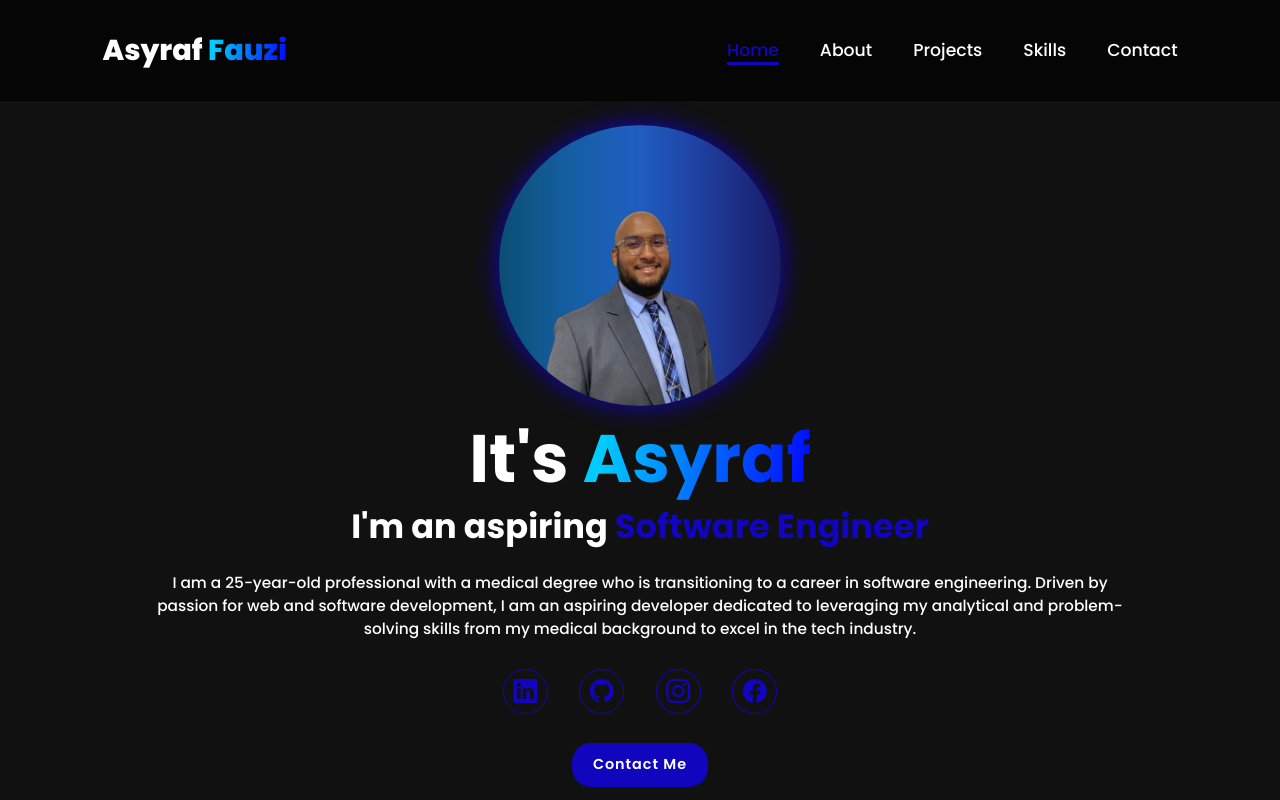
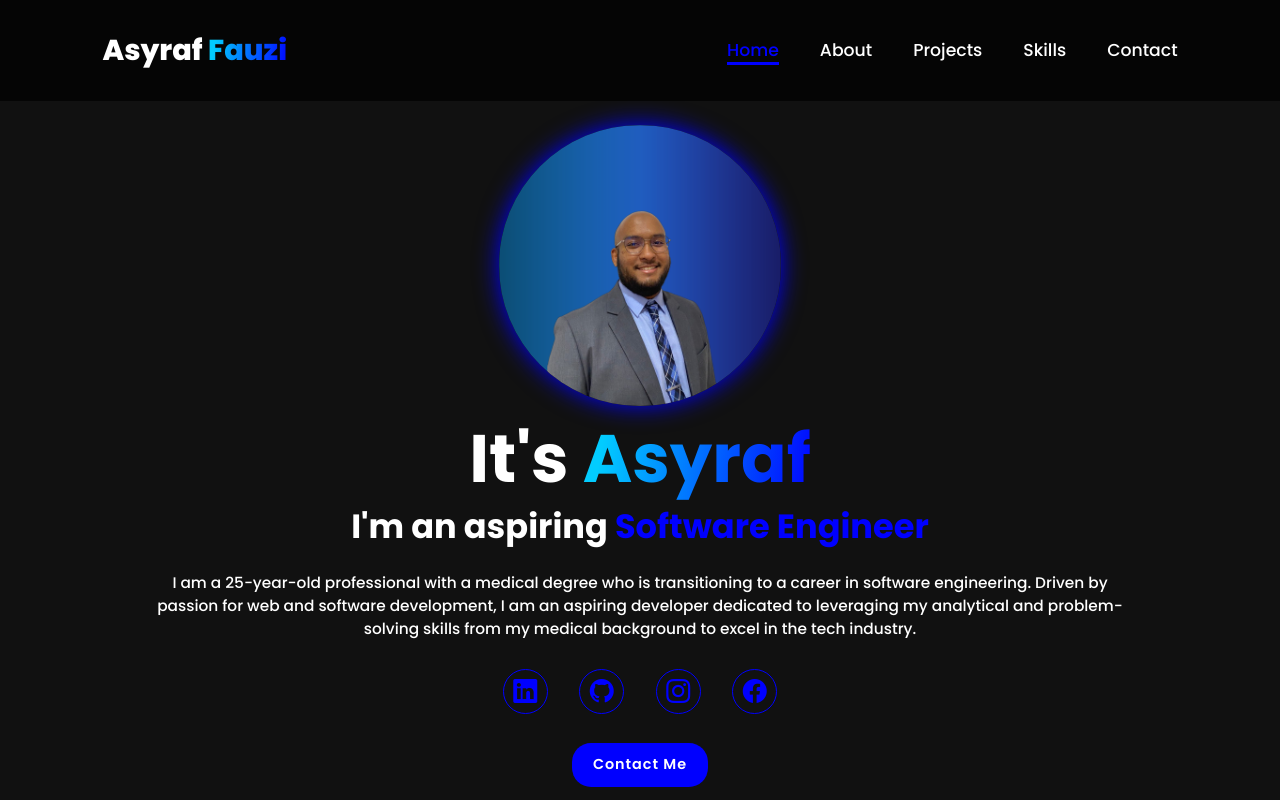
Before and after one commit to Dr-Asyraf/Dr-Asyraf.github.io, a plain HTML site: page index.html in a window 1280 px wide. Shown: the top 800 px of the page. Drawn offline with nearby package versions, Linux system fonts and the light colour scheme; files whose address does not match are found by name.

Commit message:
restructure folder

```diff
--- a/Asyraf's Portfolio/style.css
+++ b/style.css
@@ -10,7 +10,7 @@
   --bg-color: #111111;
   --second-bg-color: #151515;
   --text-color: White;
-  --main-color: rgb(17, 5, 189);
+  --main-color: blue;
 }
 
 /* COMMON CSS PROPERTIES */
```
Also changed, not shown: assets/profile-pic.png (renamed from Asyraf's Portfolio/assets/profile-pic.png), index.html (renamed from Asyraf's Portfolio/index.html), script.js (renamed from Asyraf's Portfolio/script.js).
